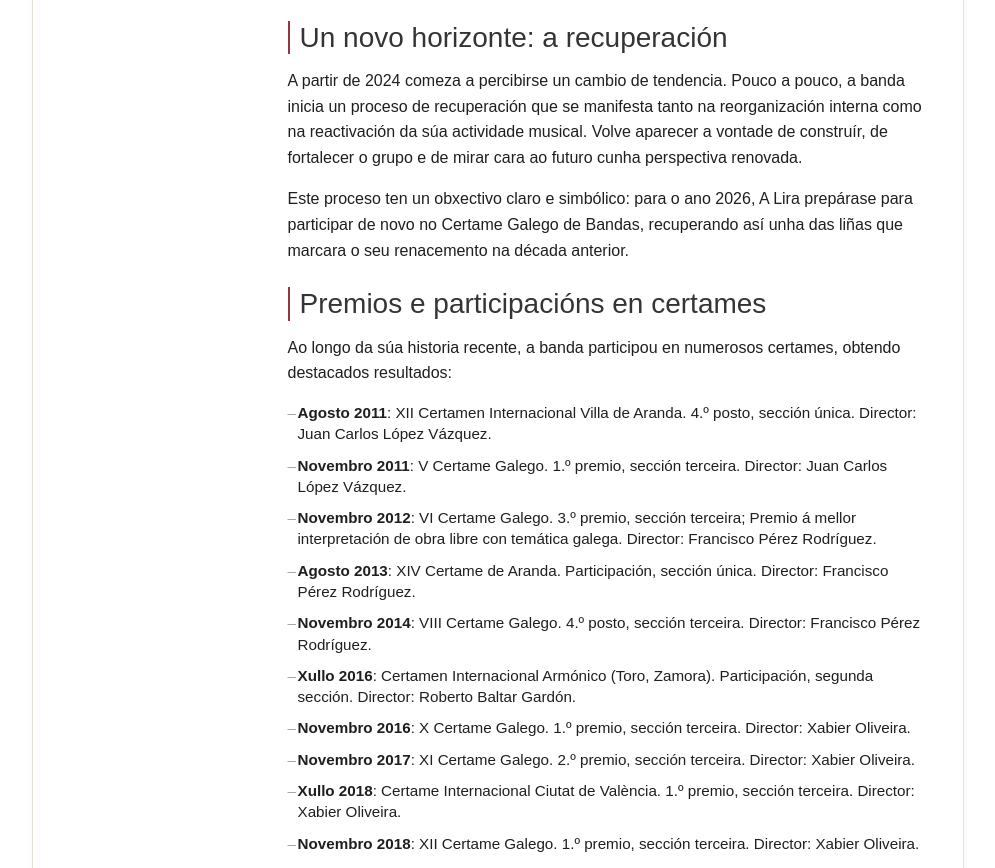
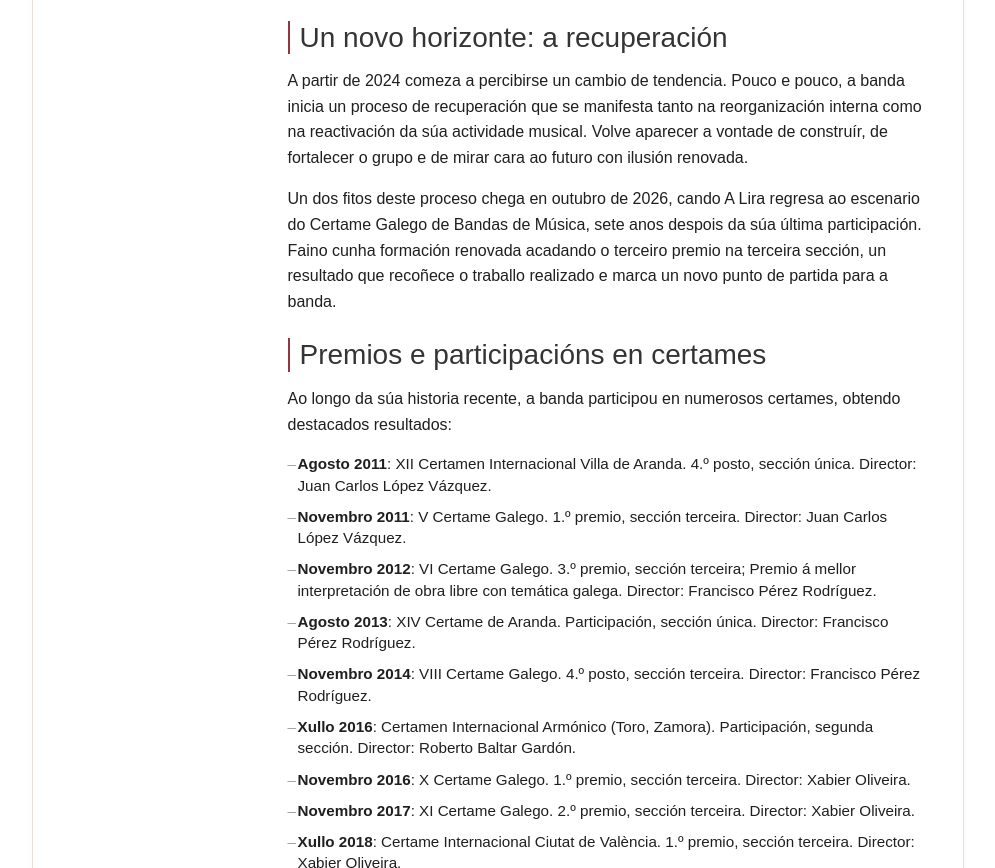
Before and after one commit to bandalira/bandalira.github.io, an Eleventy site: page historia.html in a window 1280 px wide. Shown: the part 8107-8975 px from the top of the page, without its empty margins (142-1137 px from the left). Built offline with nearby package versions, Linux system fonts and the light colour scheme; Eleventy itself is replaced by a stand-in of ours; files that its build step writes are made by us from their sources.

Commit message:
style: update historia

```diff
--- a/historia.html
+++ b/historia.html
@@ -7,7 +7,8 @@ sitemapChangefreq: "yearly"
 <html lang="gl">
 
 <head>
-  <script id="Cookiebot" src="https://consent.cookiebot.com/uc.js" data-cbid="c73c8aac-5a27-4ac7-851c-cddf79bcd2af" data-blockingmode="auto" type="text/javascript"></script>
+  <script id="Cookiebot" src="https://consent.cookiebot.com/uc.js" data-cbid="c73c8aac-5a27-4ac7-851c-cddf79bcd2af"
+    data-blockingmode="auto" type="text/javascript"></script>
   <!-- Google Consent Mode v2 Defaults -->
   <script>
     window.dataLayer = window.dataLayer || [];
@@ -24,11 +25,14 @@ sitemapChangefreq: "yearly"
     });
   </script>
   <!-- Google Tag Manager -->
-  <script>(function(w,d,s,l,i){w[l]=w[l]||[];w[l].push({'gtm.start':
-  new Date().getTime(),event:'gtm.js'});var f=d.getElementsByTagName(s)[0],
-  j=d.createElement(s),dl=l!='dataLayer'?'&l='+l:'';j.async=true;j.src=
-  'https://www.googletagmanager.com/gtm.js?id='+i+dl;f.parentNode.insertBefore(j,f);
-  })(window,document,'script','dataLayer','GTM-NF56ZWD2');</script>
+  <script>(function (w, d, s, l, i) {
+      w[l] = w[l] || []; w[l].push({
+        'gtm.start':
+          new Date().getTime(), event: 'gtm.js'
+      }); var f = d.getElementsByTagName(s)[0],
+        j = d.createElement(s), dl = l != 'dataLayer' ? '&l=' + l : ''; j.async = true; j.src =
+          'https://www.googletagmanager.com/gtm.js?id=' + i + dl; f.parentNode.insertBefore(j, f);
+    })(window, document, 'script', 'dataLayer', 'GTM-NF56ZWD2');</script>
   <!-- End Google Tag Manager -->
   <meta charset="UTF-8">
   <meta name="viewport" content="width=device-width, initial-scale=1.0">
@@ -172,9 +176,11 @@ sitemapChangefreq: "yearly"
       .section-inner {
         padding: 0 16px;
       }
+
       .section-card {
         padding: 20px 16px;
       }
+
       .legal-card {
         padding: 20px 16px;
       }
@@ -392,15 +398,17 @@ sitemapChangefreq: "yearly"
     }
 
     /* Ocultar widget Cookiebot nesta páxina */
-    #CookiebotWidget { display: none !important; }
+    #CookiebotWidget {
+      display: none !important;
+    }
   </style>
   {% include "sponsors-styles.njk" %}
 </head>
 
 <body>
   <!-- Google Tag Manager (noscript) -->
-  <noscript><iframe src="https://www.googletagmanager.com/ns.html?id=GTM-NF56ZWD2"
-  height="0" width="0" style="display:none;visibility:hidden"></iframe></noscript>
+  <noscript><iframe src="https://www.googletagmanager.com/ns.html?id=GTM-NF56ZWD2" height="0" width="0"
+      style="display:none;visibility:hidden"></iframe></noscript>
   <!-- End Google Tag Manager (noscript) -->
 
 
@@ -696,13 +704,14 @@ sitemapChangefreq: "yearly"
                 banda atravesou un momento delicado, afastado do dinamismo que caracterizara a etapa previa.</p>
 
               <h3>Un novo horizonte: a recuperación</h3>
-              <p>A partir de 2024 comeza a percibirse un cambio de tendencia. Pouco a pouco, a banda inicia un proceso
+              <p>A partir de 2024 comeza a percibirse un cambio de tendencia. Pouco e pouco, a banda inicia un proceso
                 de recuperación que se manifesta tanto na reorganización interna como na reactivación da súa actividade
-                musical. Volve aparecer a vontade de construír, de fortalecer o grupo e de mirar cara ao futuro cunha
-                perspectiva renovada.</p>
-              <p>Este proceso ten un obxectivo claro e simbólico: para o ano 2026, A Lira prepárase para participar de
-                novo no Certame Galego de Bandas, recuperando así unha das liñas que marcara o seu renacemento na década
-                anterior.</p>
+                musical. Volve aparecer a vontade de construír, de fortalecer o grupo e de mirar cara ao futuro con
+                ilusión renovada.</p>
+              <p>Un dos fitos deste proceso chega en outubro de 2026, cando A Lira regresa ao escenario do Certame
+                Galego de Bandas de Música, sete anos despois da súa última participación. Faino cunha formación
+                renovada acadando o terceiro premio na terceira sección, un resultado que recoñece o traballo realizado
+                e marca un novo punto de partida para a banda.</p>
 
               <h3>Premios e participacións en certames</h3>
               <p>Ao longo da súa historia recente, a banda participou en numerosos certames, obtendo destacados
```
